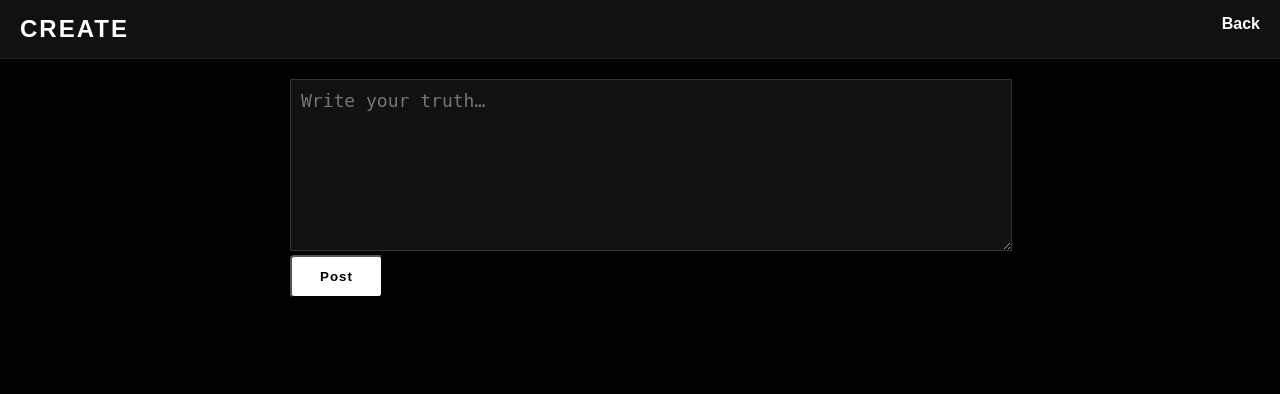
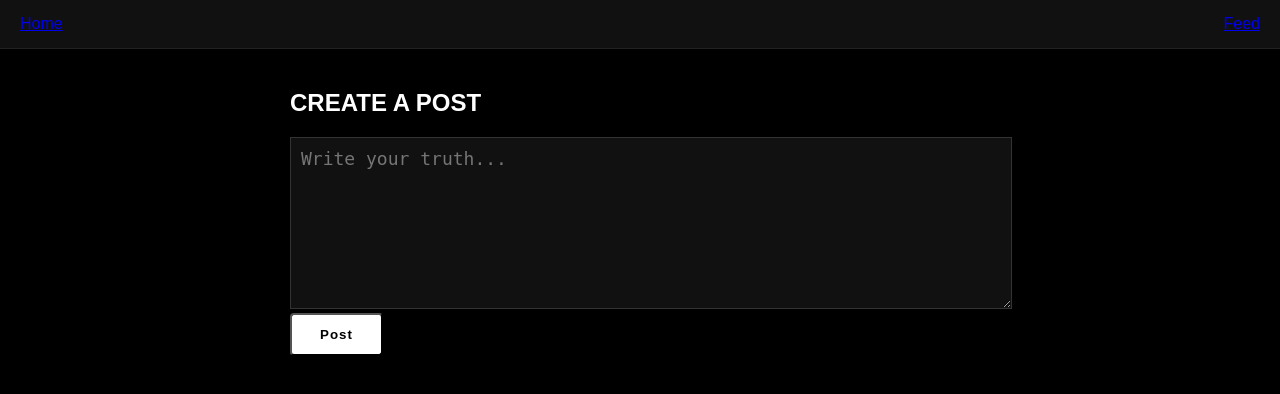
Before and after one commit to vrush757-gif/voice-of-bharat, a Flask app: page /create in a window 1280 px wide. Shown: the top 394 px of the page. Run offline with Flask 3, Linux system fonts and the light colour scheme.

Commit message:
Update create.html

```diff
--- a/templates/create.html
+++ b/templates/create.html
@@ -1,20 +1,23 @@
 <!DOCTYPE html>
-<html>
+<html lang="en">
 <head>
-    <title>Create - ScrollBreaker</title>
+    <meta charset="UTF-8">
+    <title>Create Post - ScrollBreaker</title>
     <link rel="stylesheet" href="{{ url_for('static', filename='style.css') }}">
 </head>
 <body>
 
 <div class="nav">
-    <h2>CREATE</h2>
-    <a href="/feed" class="small-btn">Back</a>
+    <a href="/" class="nav-btn">Home</a>
+    <a href="/feed" class="nav-btn">Feed</a>
 </div>
 
 <div class="container">
-    <form method="POST">
-        <textarea name="content" placeholder="Write your truth…" required></textarea>
-        <button class="btn" type="submit">Post</button>
+    <h2 class="feed-title">CREATE A POST</h2>
+
+    <form method="POST" class="form-box">
+        <textarea name="content" placeholder="Write your truth..." required></textarea>
+        <button type="submit" class="btn">Post</button>
     </form>
 </div>
 
```
